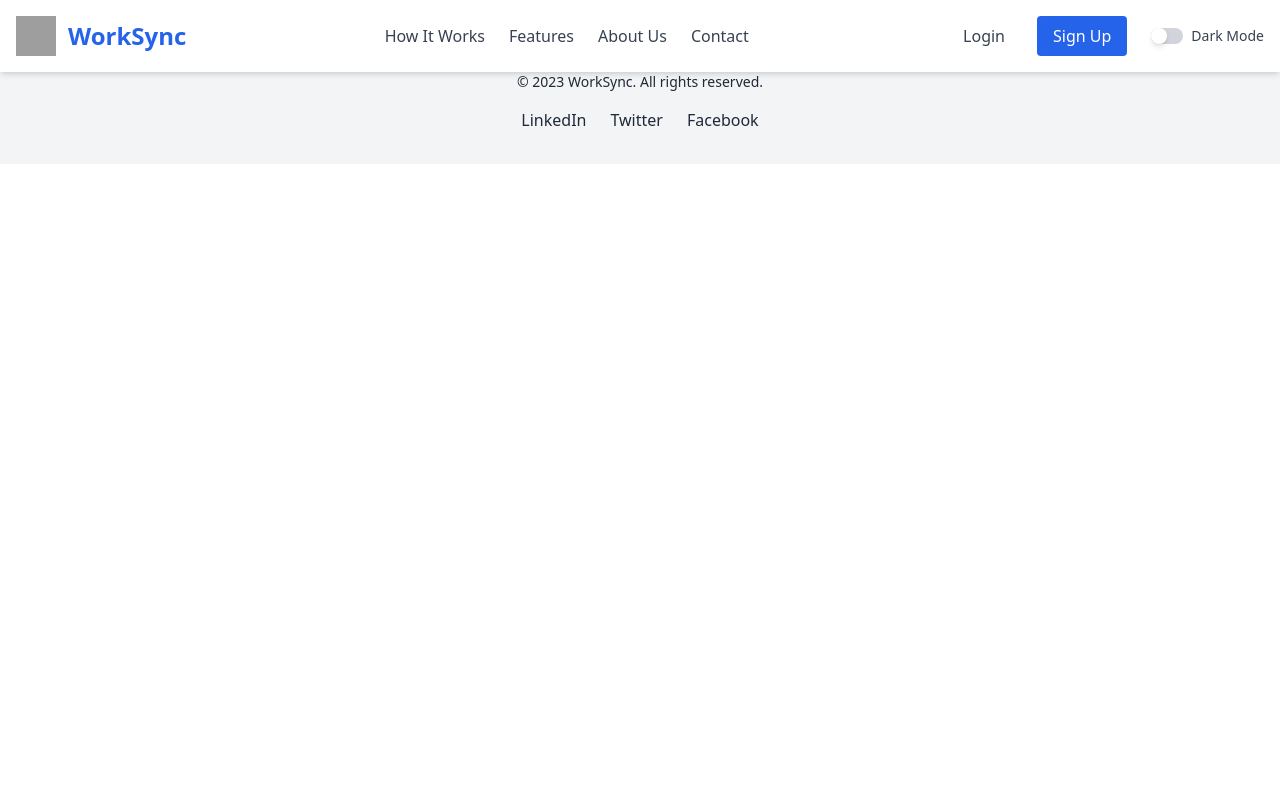
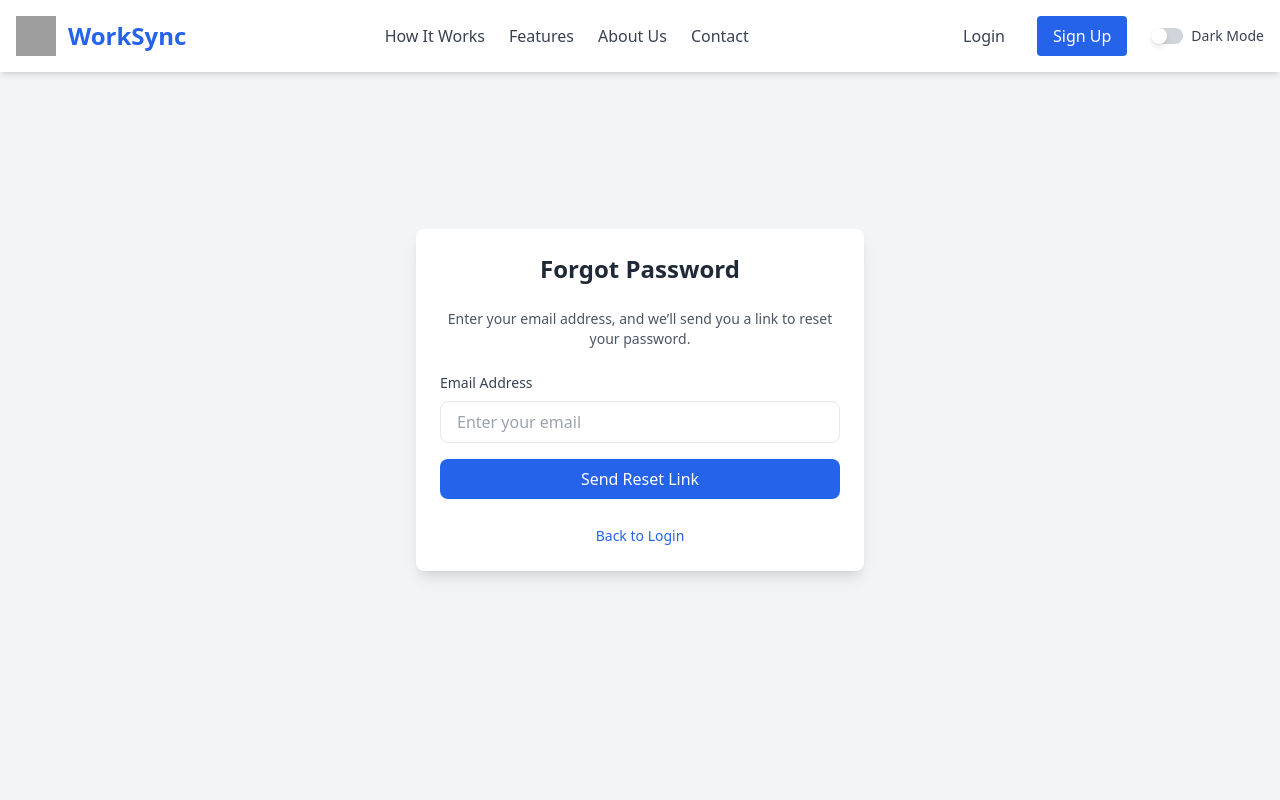
Before and after one commit to PrasunKushwaha/WorkSync, a React (Vite) app: page /forgot in a window 1280 px wide. Shown: the top 800 px of the page. Built offline with nearby package versions, Linux system fonts and the light colour scheme; grey boxes are pictures that could not be loaded.

Commit message:
add ForgotPassword page, Fixed routing

```diff
--- a/src/App.jsx
+++ b/src/App.jsx
@@ -11,6 +11,7 @@ import CandidateReview from "./CandidateReview";
 import ProtectedRoute from "./ProtectedRoute";
 import ProfilePage from "./ProfilePage";
 import Sidebar from "./Sidebar";
+import ForgotPassword from "./ForgotPassword";
 
 function App() {
   const [isDarkMode, setIsDarkMode] = useState(false);
@@ -31,6 +32,7 @@ function App() {
         <Route path="/login" element={<Login />} />
         <Route path="/signup" element={<Signup />} />
         <Route path="/profile" element={<ProfilePage />} />
+        <Route path="/forgot" element={<ForgotPassword />} />
         <Route
           path="/dash"
           element={
--- /dev/null
+++ b/src/ForgotPassword.jsx
@@ -0,0 +1,85 @@
+import React, { useState } from "react";
+import { Link } from "react-router-dom";
+
+const ForgotPassword = () => {
+  const [email, setEmail] = useState("");
+  const [message, setMessage] = useState("");
+
+  const handleSubmit = (e) => {
+    e.preventDefault();
+
+    // Simulate API call for password reset
+    if (email) {
+      setMessage(
+        "If the email exists, a password reset link has been sent to your email address."
+      );
+      setEmail(""); // Clear the email field
+    } else {
+      setMessage("Please enter a valid email address.");
+    }
+  };
+
+  return (
+    <div className="flex items-center justify-center min-h-screen bg-gray-100 dark:bg-gray-900">
+      <div className="w-full max-w-md p-6 space-y-6 bg-white rounded-lg shadow-lg dark:bg-gray-800">
+        <h1 className="text-2xl font-bold text-center text-gray-800 dark:text-gray-100">
+          Forgot Password
+        </h1>
+        <p className="text-sm text-center text-gray-600 dark:text-gray-400">
+          Enter your email address, and we’ll send you a link to reset your
+          password.
+        </p>
+
+        {message && (
+          <div className="p-3 text-sm text-center text-green-700 bg-green-100 rounded-lg dark:bg-green-800 dark:text-green-300">
+            {message}
+          </div>
+        )}
+
+        <form onSubmit={handleSubmit} className="space-y-4">
+          {/* Email Field */}
+          <div>
+            <label
+              htmlFor="email"
+              className="block mb-2 text-sm font-medium text-gray-700 dark:text-gray-300"
+            >
+              Email Address
+            </label>
+            <input
+              type="email"
+              id="email"
+              name="email"
+              value={email}
+              onChange={(e) => setEmail(e.target.value)}
+              placeholder="Enter your email"
+              className="w-full px-4 py-2 border rounded-lg focus:ring-2 focus:ring-blue-500 dark:border-gray-600 dark:bg-gray-700 dark:text-gray-300"
+              required
+            />
+          </div>
+
+          {/* Submit Button */}
+          <button
+            type="submit"
+            className="w-full px-4 py-2 text-white bg-blue-600 rounded-lg hover:bg-blue-700 focus:outline-none focus:ring-2 focus:ring-blue-500"
+          >
+            Send Reset Link
+          </button>
+        </form>
+
+        {/* Back to Login */}
+        <div className="text-center">
+            <Link to="/login">
+            <button
+            className="text-sm text-blue-600 hover:underline dark:text-blue-400"
+          >
+            Back to Login
+          </button>
+            </Link>
+
+        </div>
+      </div>
+    </div>
+  );
+};
+
+export default ForgotPassword;
--- a/src/LandingPage.jsx
+++ b/src/LandingPage.jsx
@@ -1,6 +1,7 @@
 // LandingPage.js
 import React from 'react';
 import { motion } from 'framer-motion';
+import { Link } from 'react-router-dom';
 
 
 const LandingPage = () => {
@@ -9,7 +10,7 @@ const LandingPage = () => {
 
 
       {/* Hero Banner */}
-       <section className="relative bg-blue-600 text-white text-center py-20 dark:bg-blue-800">
+       <section className="relative py-20 text-center text-white bg-blue-600 dark:bg-blue-800">
         <motion.div
           className="max-w-2xl mx-auto space-y-4"
           initial={{ opacity: 0, y: 50 }}
@@ -18,14 +19,15 @@ const LandingPage = () => {
         >
           <h1 className="text-4xl font-bold">Discover Your Next Career with AI</h1>
           <p className="text-lg">WorkSync connects talented job seekers with top companies using intelligent matching and personalized recommendations.</p>
-          <motion.a
-            href="/signup"
-            className="inline-block px-8 py-3 mt-4 text-lg font-semibold bg-white text-blue-600 rounded-lg hover:bg-blue-100"
+
+         <Link to="/login"><motion.button
+            className="inline-block px-8 py-3 mt-4 text-lg font-semibold text-blue-600 bg-white rounded-lg hover:bg-blue-100"
             whileHover={{ scale: 1.05 }}
             whileTap={{ scale: 0.95 }}
           >
             Get Started
-          </motion.a>
+          </motion.button></Link>
+
         </motion.div>
       </section>
 
@@ -92,14 +94,14 @@ const LandingPage = () => {
           <h2 className="text-3xl font-bold text-gray-800 dark:text-white">Why Choose WorkSync?</h2>
           <div className="grid gap-8 sm:grid-cols-2">
             <motion.div
-              className="p-4 bg-gray-50 rounded-lg shadow-md"
+              className="p-4 rounded-lg shadow-md bg-gray-50"
               whileHover={{ scale: 1.05 }}
             >
               <h3 className="text-2xl font-semibold text-blue-600">For Job Seekers</h3>
               <p>Quickly discover relevant job opportunities, receive personalized job suggestions, and track your application status in real-time.</p>
             </motion.div>
             <motion.div
-              className="p-4 bg-gray-50 rounded-lg shadow-md"
+              className="p-4 rounded-lg shadow-md bg-gray-50"
               whileHover={{ scale: 1.05 }}
             >
               <h3 className="text-2xl font-semibold text-blue-600">For Employers</h3>
@@ -148,7 +150,7 @@ const LandingPage = () => {
 
             {/* How It Works Section */}
       <section id="how-it-works" className="py-16 bg-white dark:bg-gray-800">
-        <div className="max-w-4xl mx-auto text-center space-y-8">
+        <div className="max-w-4xl mx-auto space-y-8 text-center">
           <h2 className="text-3xl font-bold text-gray-800 dark:text-white">How It Works</h2>
           <div className="grid gap-8 sm:grid-cols-2">
             <div>
--- a/src/Login.jsx
+++ b/src/Login.jsx
@@ -3,7 +3,7 @@ import { useFormik } from "formik";
 import * as Yup from "yup";
 import axios from "axios";
 import { toast, ToastContainer } from "react-toastify";
-import { useNavigate, useLocation } from "react-router-dom";
+import { useNavigate, useLocation, Link } from "react-router-dom";
 
 const Login = () => {
   const location = useLocation(); // Get current location
@@ -135,13 +135,21 @@ const Login = () => {
             </div>
 
             <div className="flex items-center justify-center mt-4 text-sm text-gray-600">
-              <a href="#" className="hover:underline">
+             <Link to="/signup">
+             <button className="hover:underline">
                 Create Account
-              </a>
+              </button>
+             </Link>
+
+
               <span className="mx-2">|</span>
-              <a href="#" className="hover:underline">
+
+             <Link to="/forgot">
+             <button className="hover:underline">
                 Forgot Password
-              </a>
+              </button>
+             </Link>
+
             </div>
           </form>
         </div>
--- a/src/PaymentGateway.jsx
+++ b/src/PaymentGateway.jsx
@@ -81,7 +81,7 @@ const PaymentGateway = () => {
                 name="cardHolder"
                 value={formData.cardHolder}
                 onChange={handleChange}
-                placeholder="John Doe"
+                placeholder="Bhadri Prasad"
                 className="w-full px-4 py-2 border rounded-lg focus:ring-2 focus:ring-blue-500 dark:border-gray-600 dark:bg-gray-700 dark:text-gray-300"
                 required
               />
@@ -134,6 +134,13 @@ const PaymentGateway = () => {
           >
             Confirm Payment
           </button>
+
+          <button
+            type="button"
+            className="w-full px-4 py-2 font-medium text-white bg-orange-600 rounded-lg hover:bg-orange-700 focus:outline-none focus:ring-2 focus:ring-orange-500"
+          >
+            Baad Me
+          </button>
         </form>
       </div>
     </div>
--- a/src/Signup.jsx
+++ b/src/Signup.jsx
@@ -4,7 +4,7 @@ import * as Yup from "yup";
 import axios from "axios";
 import { toast, ToastContainer } from "react-toastify";
 import "react-toastify/dist/ReactToastify.css";
-import { useNavigate, useLocation } from "react-router-dom"; // Import hooks
+import { useNavigate, useLocation, Link } from "react-router-dom"; // Import hooks
 
 // Import AuthContext
 import { AuthContext } from "./context/AuthContext";
@@ -74,7 +74,7 @@ const Signup = () => {
   return (
     <>
       <ToastContainer position="top-right" autoClose={5000} hideProgressBar />
-      <div className="flex items-center justify-center min-h-screen bg-gray-100 dark:bg-gray-900 dark:text-white">
+      <div className="flex items-center justify-center min-h-screen mt-10 bg-gray-100 dark:bg-gray-900 dark:text-white">
         <div className="w-full max-w-md p-8 space-y-6 bg-white rounded-lg shadow-lg dark:bg-gray-800">
           <h2 className="text-2xl font-bold text-center text-gray-800 dark:text-white">SIGN UP</h2>
 
@@ -146,7 +146,7 @@ const Signup = () => {
     type="password"
     name="confirmPassword"
     placeholder="Confirm Password"
-    className={`w-full px-4 py-2 mt-1 text-gray-700 bg-gray-100 border rounded-lg focus:outline-none focus:ring-2 ${
+    className={`w-full px-4 py-2 mt-1 text-gray-700 border rounded-lg focus:outline-none focus:ring-2 ${
       formik.touched.confirmPassword && formik.errors.confirmPassword
         ? "border-red-500 ring-red-500"
         : "focus:ring-blue-500"
@@ -164,7 +164,7 @@ const Signup = () => {
   <label className="block text-sm font-medium text-gray-600">Role *</label>
   <select
     name="role"
-    className={`w-full px-4 py-2 mt-1 bg-gray-100 border rounded-lg focus:outline-none focus:ring-2 ${
+    className={`w-full px-4 py-2 mt-1 text-gray-600 bg-gray-100 border rounded-lg focus:outline-none focus:ring-2 ${
       formik.touched.role && formik.errors.role
         ? "border-red-500 ring-red-500"
         : "focus:ring-blue-500"
@@ -173,9 +173,9 @@ const Signup = () => {
     onBlur={formik.handleBlur}
     value={formik.values.role}
   >
-    <option value="" label="Select a role" />
-    <option value="employer" label="Employer" />
-    <option value="candidate" label="Candidate" />
+    <option className="block text-sm font-medium text-gray-600 bg-gray-100" value="" label="Select a role" />
+    <option className="block text-sm font-medium text-gray-600 bg-gray-100" value="employer" label="Employer" />
+    <option className="block text-sm font-medium text-gray-600 bg-gray-100" value="candidate" label="Candidate" />
   </select>
   {formik.touched.role && formik.errors.role ? (
     <p className="mt-1 text-xs text-red-500">{formik.errors.role}</p>
@@ -189,6 +189,16 @@ const Signup = () => {
             >
               SIGN UP
             </button>
+
+
+             <div className="flex items-center justify-center mt-4 text-sm text-gray-600">
+             <Link to="/login">
+             <button className="hover:underline">
+               Already have an Account?
+              </button>
+             </Link>
+
+            </div>
           </form>
         </div>
       </div>
```
